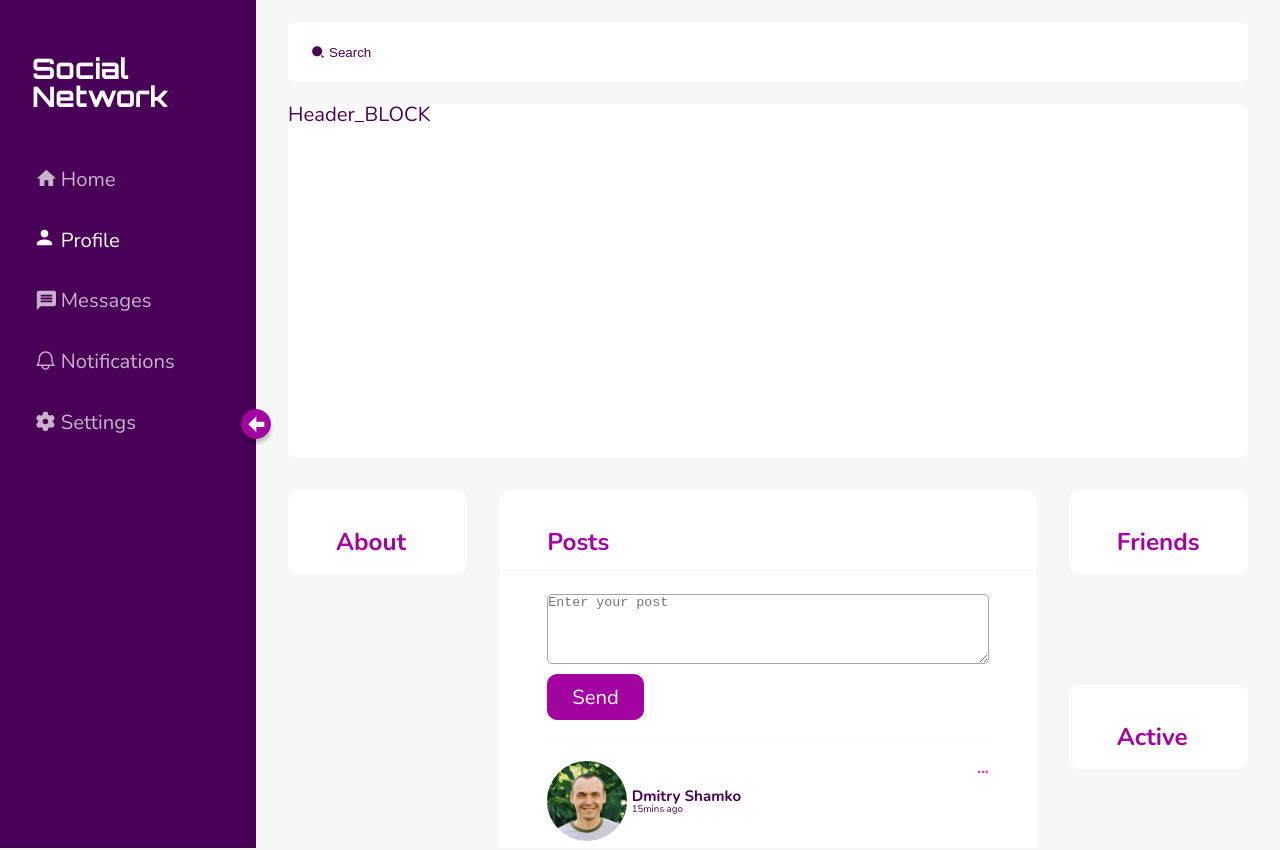
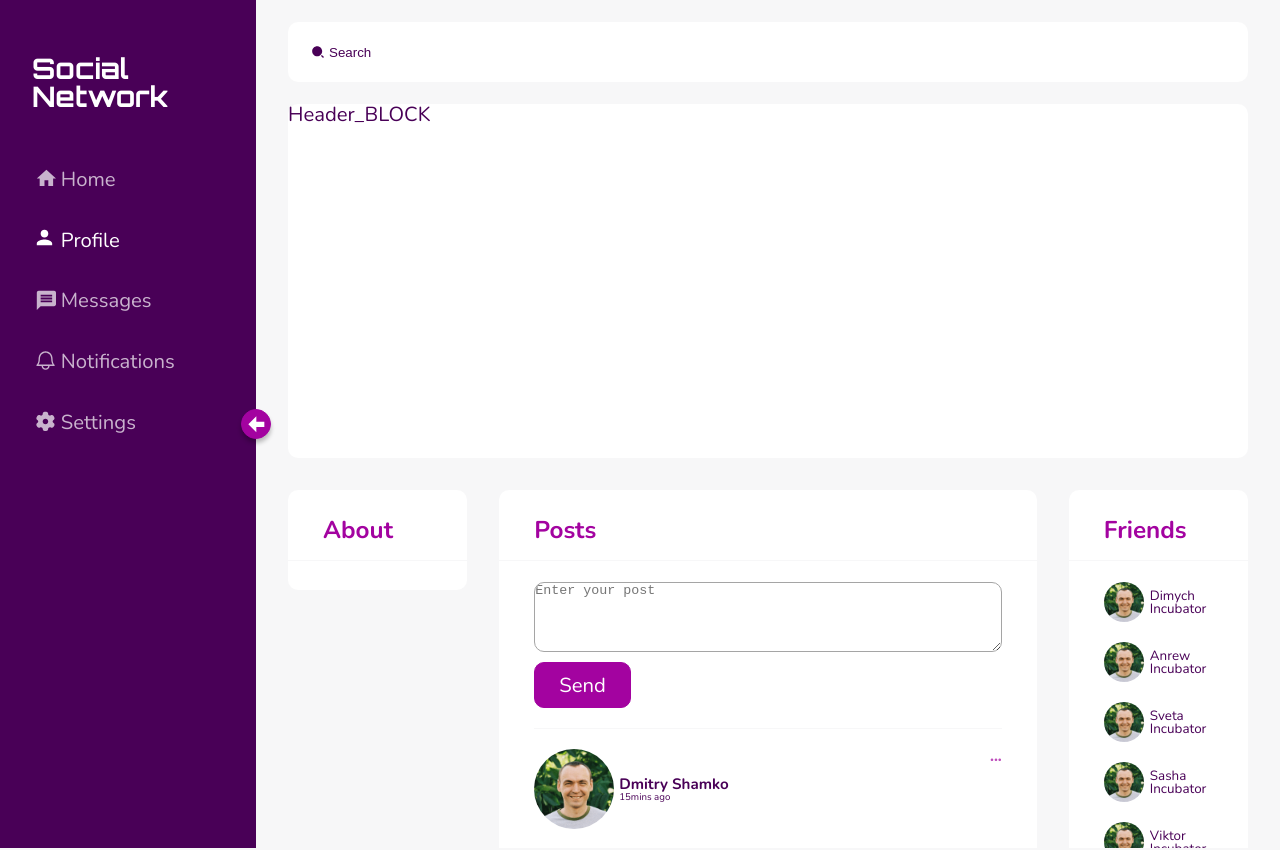
Before and after one commit to proffery/samurai-way, a React (Create React App) app: page /profile in a window 1280 px wide. Shown: the top 850 px of the page. Built offline with nearby package versions, Linux system fonts and the light colour scheme.

Commit message:
MessagesList

```diff
--- a/src/App.tsx
+++ b/src/App.tsx
@@ -28,7 +28,7 @@ function App(props: AppType) {
           <Route path='/' exact component={Home} />
           <Route path='/feed' component={Home} />
           <Route path='/profile' render={() => <Profile profileData={props.state.profilePage} />} />
-          <Route path='/messages' component={Messages} />
+          <Route path='/messages' render={() => <Messages messagesData={props.state.messagesPage} /> } />
           <Route path='/notifications' component={Notifications} />
           <Route path='/settings' component={Settings} />
           <Route path='*' component={NotFound} />
--- a/src/components/blocks/BlockSection.styled.ts
+++ b/src/components/blocks/BlockSection.styled.ts
@@ -5,10 +5,23 @@ export const BlockSection = styled.section`
     display: flex;
     flex-direction: column;
     color: ${theme.color.text.primary_dark};
-    padding: 40px 48px 0px;
+    padding: 28px 35px;
     height: fit-content;
     gap: 20px;
+    position: relative;
+    &::before {
+        position: absolute;
+        content: "";
+        height: 1px;
+        width: 100%;
+        left: 0;
+        top: 70px;
+        background-color: ${theme.color.background.primary};
+        @media ${theme.media.mobile} {
+            top: 50px;
+        }
+    }
     @media ${theme.media.mobile} {
-        padding: 27px 16px 0;
+        padding: 20px 16px;
     }
 `
--- a/src/components/blocks/friendsBlock/FriendsBlock.tsx
+++ b/src/components/blocks/friendsBlock/FriendsBlock.tsx
@@ -1,16 +1,46 @@
 import React from "react"
 import { BlockHeader } from "../BlockHeader.styled"
 import { BlockSection } from "../BlockSection.styled"
+import { DialogStateType, FriendStateType } from "../../../redux/state"
+import { Friend } from "./friend/Friend"
+import styled from "styled-components"
+import { theme } from "../../../styles/Theme.styled"
 
 type FriendsBlockPropsType = {
     className?: string
     block_header: string
+    friendsData: FriendStateType[] | DialogStateType[]
 }
 
 export const FriendsBlock: React.FC<FriendsBlockPropsType> = (props) => {
     return (
         <BlockSection id="friends" className={props.className}>
             <BlockHeader>{props.block_header}</BlockHeader>
+            <FriendsList friendsData={props.friendsData}/>
         </BlockSection>
     )
 }
+
+type FriendsListPropsType = {
+    friendsData: FriendStateType[] | DialogStateType[]
+}
+
+const FriendsList: React.FC<FriendsListPropsType> = (props) => {
+    return (
+        <StyledFriendsList>
+            {props.friendsData.map(friend => <Friend key={friend.id} friendData={friend} />)}
+        </StyledFriendsList>
+    )
+}
+
+const StyledFriendsList = styled.div`
+    display: flex;
+    flex-direction: column;
+    gap: 20px;
+    @media ${theme.media.mobile} {
+        flex-direction: row;
+        flex-wrap: wrap;
+        width: 100%;
+        overflow-y: scroll;
+    }
+`
--- /dev/null
+++ b/src/components/blocks/friendsBlock/friend/Friend.tsx
@@ -0,0 +1,43 @@
+import styled from "styled-components"
+import { DialogStateType, FriendStateType } from "../../../../redux/state"
+import avatarImg from "../../../../assets/images/Author.webp"
+import { theme } from "../../../../styles/Theme.styled"
+import { font } from "../../../../styles/Font"
+import { FlexWrapper } from "../../../FlexWrapper"
+
+type FriendPropsType = {
+    friendData: FriendStateType | DialogStateType
+}
+
+export const Friend: React.FC<FriendPropsType> = (props) => {
+    return(
+        <StyledFriend>
+            <Avatar src={avatarImg}/>
+            <FlexWrapper direction="column">
+                <Name>{props.friendData.name}</Name>
+                <Name>{props.friendData.second_name}</Name>
+            </FlexWrapper>
+        </StyledFriend>
+    )
+}
+
+const StyledFriend = styled.div`
+    display: flex;
+    align-items: center;
+    flex-wrap: wrap;
+    gap: 6px;
+`
+
+const Avatar = styled.img`
+   border-radius: 50%;
+   width: 50%;
+   max-width: 40px;
+   min-width: 30px;
+`
+
+const Name = styled.span`
+    display: flex;
+    width: 60%;
+    ${font({weight: 400, Fmin: 10, Fmax: 14})}
+    color: ${theme.color.text.primary_dark};
+`
--- a/src/components/blocks/messagesBlock/MessagesBlock.tsx
+++ b/src/components/blocks/messagesBlock/MessagesBlock.tsx
@@ -1,15 +1,31 @@
 import React from "react"
 import { BlockHeader } from "../BlockHeader.styled"
 import { BlockSection } from "../BlockSection.styled"
+import { MessageStateType } from "../../../redux/state"
+import { Message } from "./message/Message"
 
 type MessagesBlockPropsType = {
     className?: string
+    messagesData: MessageStateType[]
 }
 
 export const MessagesBlock: React.FC<MessagesBlockPropsType> = (props) => {
     return (
         <BlockSection id="messages" className={props.className}>
             <BlockHeader>Messages</BlockHeader>
+            <MessagesList messagesData={props.messagesData}/>
         </BlockSection>
     )
 }
+
+type MessagesListPropsType = {
+    messagesData: MessageStateType[]
+}
+
+const MessagesList: React.FC<MessagesListPropsType> = (props) => {
+    return (
+        <>
+            {props.messagesData.map(message => <Message key={message.id} messageData={message} />)}
+        </>
+    )
+}
--- /dev/null
+++ b/src/components/blocks/messagesBlock/message/Message.tsx
@@ -0,0 +1,11 @@
+import { MessageStateType } from "../../../../redux/state"
+
+type MessagePropsType = {
+    messageData: MessageStateType
+}
+
+export const Message: React.FC<MessagePropsType> = (props) => {
+    return (
+        <div>{props.messageData.message}</div>
+    )
+}
--- a/src/components/blocks/postsBlock/PostsBlock.tsx
+++ b/src/components/blocks/postsBlock/PostsBlock.tsx
@@ -45,19 +45,7 @@ export const PostsBlock: React.FC<PostsBlockPropsType> = (props) => {
 }
 
 const PostsBlockSection = styled(BlockSection)`
-position: relative;
-    &::before {
-        position: absolute;
-        content: "";
-        height: 1px;
-        width: 100%;
-        left: 0;
-        top: 80px;
-        background-color: ${theme.color.background.primary};
-        @media ${theme.media.mobile} {
-            top: 60px;
-        }
-    }
+
 `
 
 const Form = styled.form`
--- a/src/components/field/Field.styled.ts
+++ b/src/components/field/Field.styled.ts
@@ -11,7 +11,7 @@ export const Field = styled.input.attrs<FieldPropsType>((props) => ({
 
 }))`
     min-width: 100%;
-    border-radius: 5px;
+    border-radius: 10px;
     border: 1px solid ${props => props.bordered === 'true' ? theme.color.text.placeholder : 'transparent'};
     resize: vertical;
 `
--- a/src/layout/pages/messages/Messages.tsx
+++ b/src/layout/pages/messages/Messages.tsx
@@ -2,12 +2,18 @@ import styled from "styled-components"
 import { FriendsBlock } from "../../../components/blocks/friendsBlock/FriendsBlock"
 import { MessagesBlock } from "../../../components/blocks/messagesBlock/MessagesBlock"
 import { ToTopLink } from "../../../components/toTopLink/ToTopLink"
+import { theme } from "../../../styles/Theme.styled"
+import { MessagesPageStateType } from "../../../redux/state"
 
-export const Messages = () => {
+type MessagesPropsType = {
+    messagesData: MessagesPageStateType
+}
+
+export const Messages: React.FC<MessagesPropsType> = (props) => {
     return (
         <StyledMessages id="messages">
-            <MessagesFriendsBlock block_header="Dialogs"/>
-            <StyledMessagesBlock />
+            <MessagesFriendsBlock block_header="Dialogs" friendsData={props.messagesData.dialogs}/>
+            <StyledMessagesBlock messagesData={props.messagesData.messages}/>
             <ToTopLink top_block_anchor_id="messages"/>
         </StyledMessages>
     )
@@ -15,12 +21,21 @@ export const Messages = () => {
 
 const StyledMessages = styled.main`
     display: flex;
+    @media ${theme.media.mobile} {
+        flex-direction: column;
+    }
 `
 
 const MessagesFriendsBlock = styled(FriendsBlock)`
-
+    width: 30%;
+    @media ${theme.media.mobile} {
+        width: 100%;
+        max-height: 30%;
+    }
 `
 
 const StyledMessagesBlock = styled(MessagesBlock)`
     width: 100%;
+    height: 100%;
+    overflow-y: scroll;
 `
--- a/src/layout/pages/profile/Profile.tsx
+++ b/src/layout/pages/profile/Profile.tsx
@@ -19,7 +19,7 @@ export const Profile: React.FC<ProfilePropsType> = (props) => {
             <ProfileHeaderBlock />
             <ProfileAboutBlock />
             <ProfilePostsBlock postsData={props.profileData.posts} />
-            <ProfileFriendsBlock block_header="Friends"/>
+            <ProfileFriendsBlock block_header="Friends" friendsData={props.profileData.friends}/>
             <StyledActiveFriendsBlock />
             <ToTopLink top_block_anchor_id="profile-header"/>
         </StyledProfile>
@@ -30,11 +30,11 @@ const StyledProfile = styled.main`
     display: grid;
     overflow-y: auto;
     overflow-x: hidden;
-    grid-template-rows: auto 1fr 1fr ;
+    grid-template-rows: auto 1fr 1fr;
     grid-template-columns: 1fr 3fr 1fr;
     @media ${theme.media.mobile} {
-        grid-template-rows: auto auto 1fr 1fr;
-        grid-template-columns: 3fr 1fr;
+        grid-template-rows: auto auto 40vh 40vh;
+        grid-template-columns: 3fr 1.5fr;
     }
 `
 
@@ -61,6 +61,7 @@ const ProfilePostsBlock = styled(PostsBlock)`
 
 const ProfileFriendsBlock = styled(FriendsBlock)`
     grid-area: 2 / 3 / 3 / 4 ;
+    height: 100%;
     @media ${theme.media.mobile} {
         grid-area: 3 / 2 / 4 / 3 ;
     }
--- a/src/redux/state.ts
+++ b/src/redux/state.ts
@@ -10,10 +10,16 @@ export type MessageStateType = {
     message: string
 }
 
-
 export type DialogStateType = {
     id: number
     name: string
+    second_name: string
+}
+
+export type FriendStateType = {
+    id: number
+    name: string
+    second_name: string
 }
 
 export type SocialLinkStateType = {
@@ -34,7 +40,7 @@ export type MenuItemStateType = {
 
 export type ProfilePageStateType = {
     posts: PostStateType[]
-    friends: DialogStateType[]
+    friends: FriendStateType[]
 }
 
 export type MessagesPageStateType = {
@@ -94,27 +100,33 @@ export const state:RootStateType = {
         friends: [
             {
                 id: 1,
-                name: 'Dimych'
+                name: 'Dimych',
+                second_name: 'Incubator'
             },
             {
                 id: 2,
-                name: 'Anrew'
+                name: 'Anrew',
+                second_name: 'Incubator'
             },
             {
                 id: 3,
-                name: 'Sveta'
+                name: 'Sveta',
+                second_name: 'Incubator'
             },
             {
                 id: 4,
-                name: 'Sasha'
+                name: 'Sasha',
+                second_name: 'Incubator'
             },
             {
                 id: 5,
-                name: 'Viktor'
+                name: 'Viktor',
+                second_name: 'Incubator'
             },
             {
                 id: 6,
-                name: 'Dimych'
+                name: 'Dimych',
+                second_name: 'Incubator'
             },
         ]
     },
@@ -144,27 +156,33 @@ export const state:RootStateType = {
         dialogs: [
             {
                 id: 1,
-                name: 'Dimych'
+                name: 'Dimych',
+                second_name: 'Incubator'
             },
             {
                 id: 2,
-                name: 'Anrew'
+                name: 'Anrew',
+                second_name: 'Incubator'
             },
             {
                 id: 3,
-                name: 'Sveta'
+                name: 'Sveta',
+                second_name: 'Incubator'
             },
             {
                 id: 4,
-                name: 'Sasha'
+                name: 'Sasha',
+                second_name: 'Incubator'
             },
             {
                 id: 5,
-                name: 'Viktor'
+                name: 'Viktor',
+                second_name: 'Incubator'
             },
             {
                 id: 6,
-                name: 'Dimych'
+                name: 'Dimych',
+                second_name: 'Incubator'
             },
         ]
     },
```
